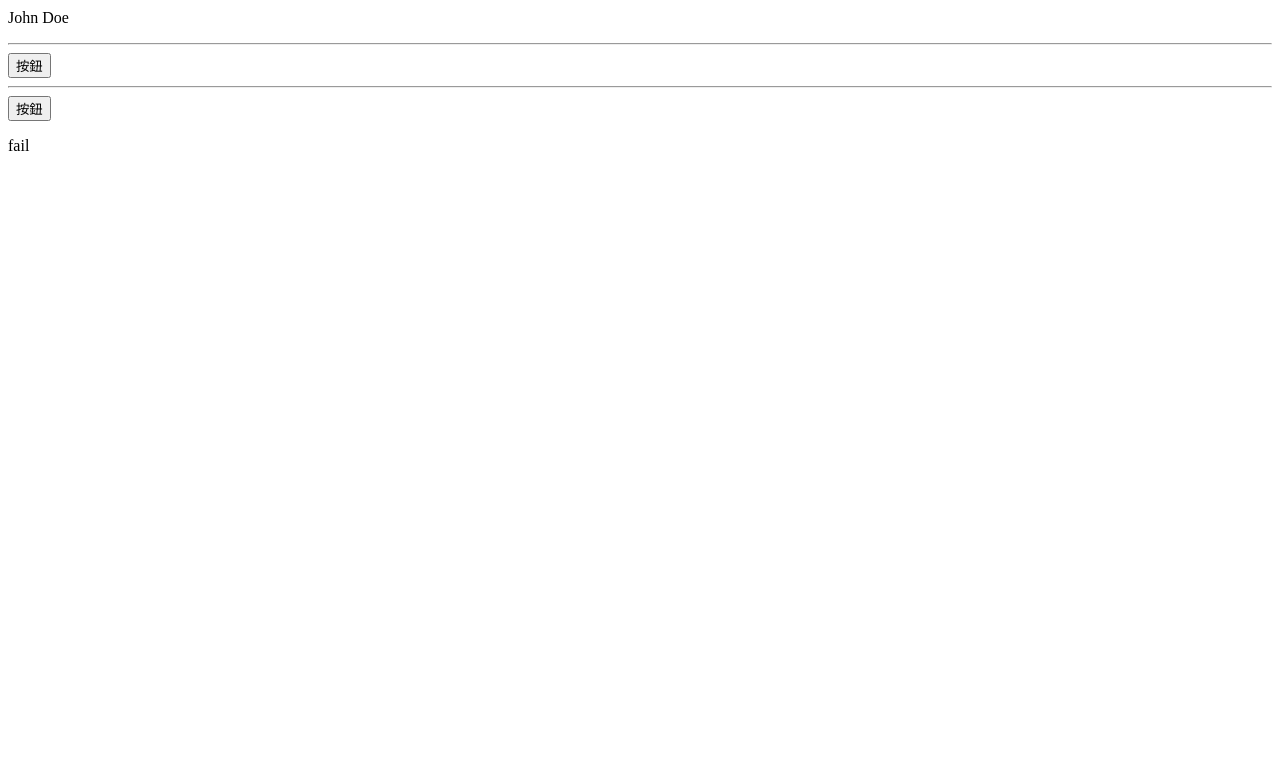
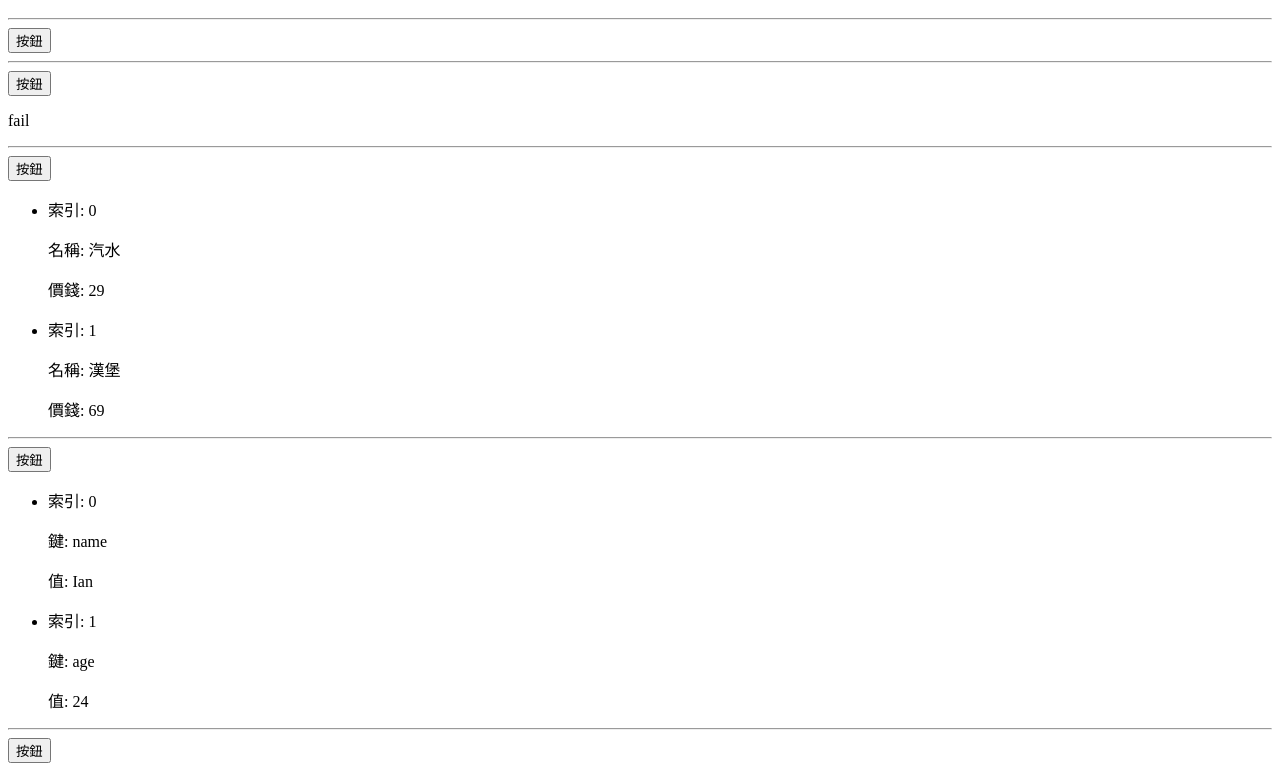
Before and after one commit to awdr74100/typescript-vue-basic, a Vue app: page / in a window 1280 px wide. Shown: the part 389-1160 px from the top of the page. Before the commit the page ends 800 px from the top, so only its background shows below. Built offline with nearby package versions, Linux system fonts and the light colour scheme.

Commit message:
Update ...

```diff
--- a/package.json
+++ b/package.json
@@ -14,7 +14,7 @@
   "devDependencies": {
     "@vitejs/plugin-vue": "^3.1.2",
     "typescript": "^4.8.4",
-    "vite": "^3.1.7",
-    "vue-tsc": "^1.0.6"
+    "vite": "^3.1.8",
+    "vue-tsc": "^1.0.7"
   }
 }
--- a/src/App.vue
+++ b/src/App.vue
@@ -9,7 +9,13 @@
     >
       按鈕
     </button>
-    <pre>{{ storage.products }}</pre>
+    <ul>
+      <li v-for="(product, index) in storage.products" :key="index">
+        <p>名稱: {{ product.title }}</p>
+        <p>價錢: {{ product.price }}</p>
+      </li>
+    </ul>
+    <!-- <pre>{{ storage.products }}</pre> -->
     <hr />
     <button type="button" @click.prevent="updateYearAndMonth('2022', 10)">
       按鈕
@@ -29,6 +35,33 @@
     <button type="button" @click.prevent="hasError = !hasError">按鈕</button>
     <p v-if="hasError">fail</p>
     <p v-else>success</p>
+    <hr />
+    <button
+      type="button"
+      @click.prevent="products.push({ title: '薯條', price: 49 })"
+    >
+      按鈕
+    </button>
+    <ul>
+      <li v-for="({ title, price }, index) in products" :key="index">
+        <p>索引: {{ index }}</p>
+        <p>名稱: {{ title }}</p>
+        <p>價錢: {{ price }}</p>
+      </li>
+    </ul>
+    <hr />
+    <button type="button" @click="person.age += 1">按鈕</button>
+    <ul>
+      <li v-for="(value, key, index) in person" :key="key">
+        <p>索引: {{ index }}</p>
+        <p>鍵: {{ key }}</p>
+        <p>值: {{ value }}</p>
+      </li>
+    </ul>
+    <hr />
+    <button type="button" @click.middle="buttonHandler('prod', $event)">
+      按鈕
+    </button>
   </div>
 </template>
 
@@ -118,6 +151,24 @@ const printTime = async () => {
 
 // #8
 const hasError = ref(true);
+
+// #9
+const products = ref([
+  { title: '汽水', price: 29 },
+  { title: '漢堡', price: 69 },
+]);
+
+// #10
+const person = ref({
+  name: 'Ian',
+  age: 24,
+});
+
+// #11
+const buttonHandler = (mode: 'dev' | 'prod', e: Event) => {
+  console.log(mode);
+  console.log(e);
+};
 </script>
 
 <style></style>
```
Also changed, not shown: 1 other file (tests, documents, lock files or other folders).
